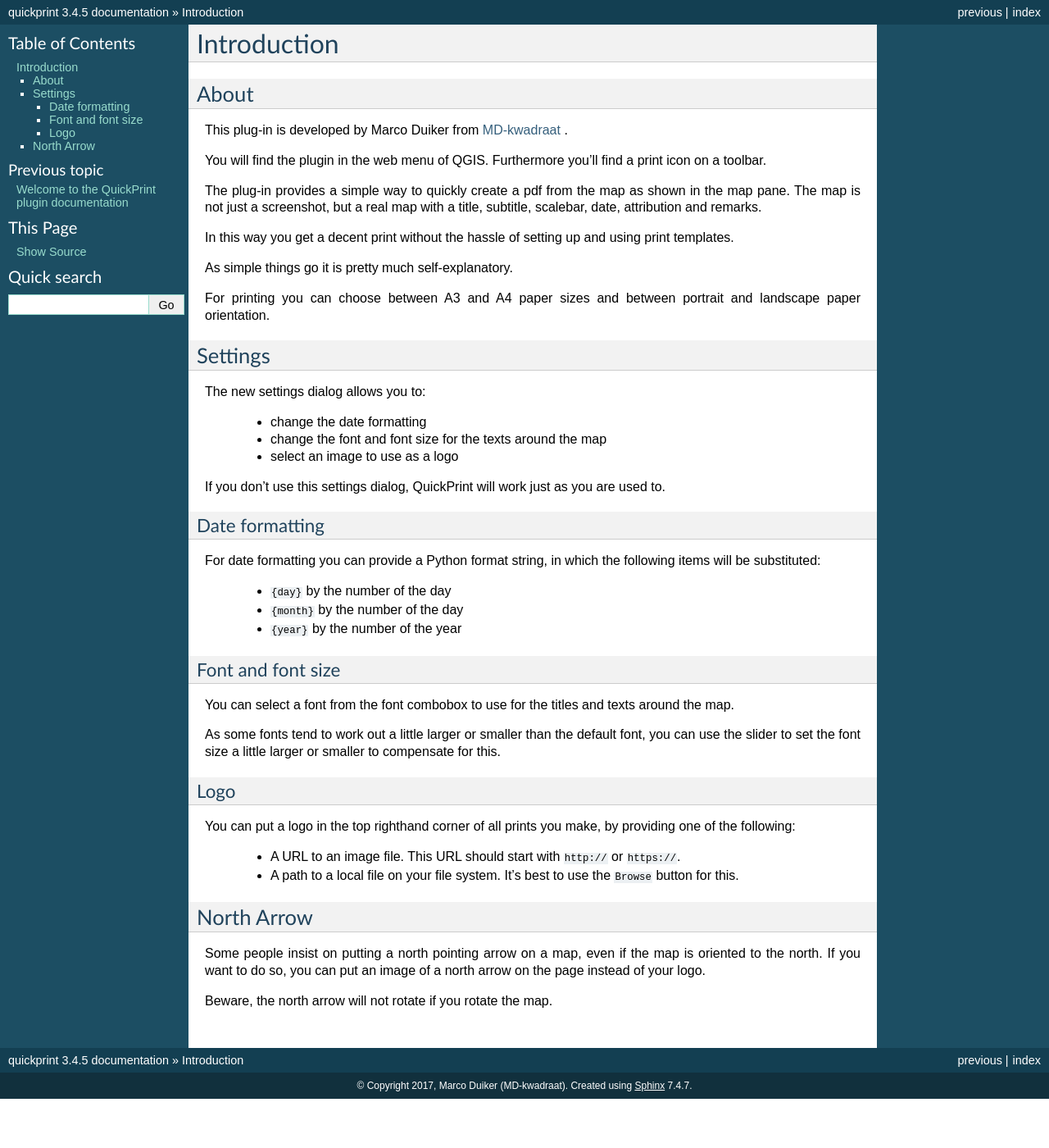
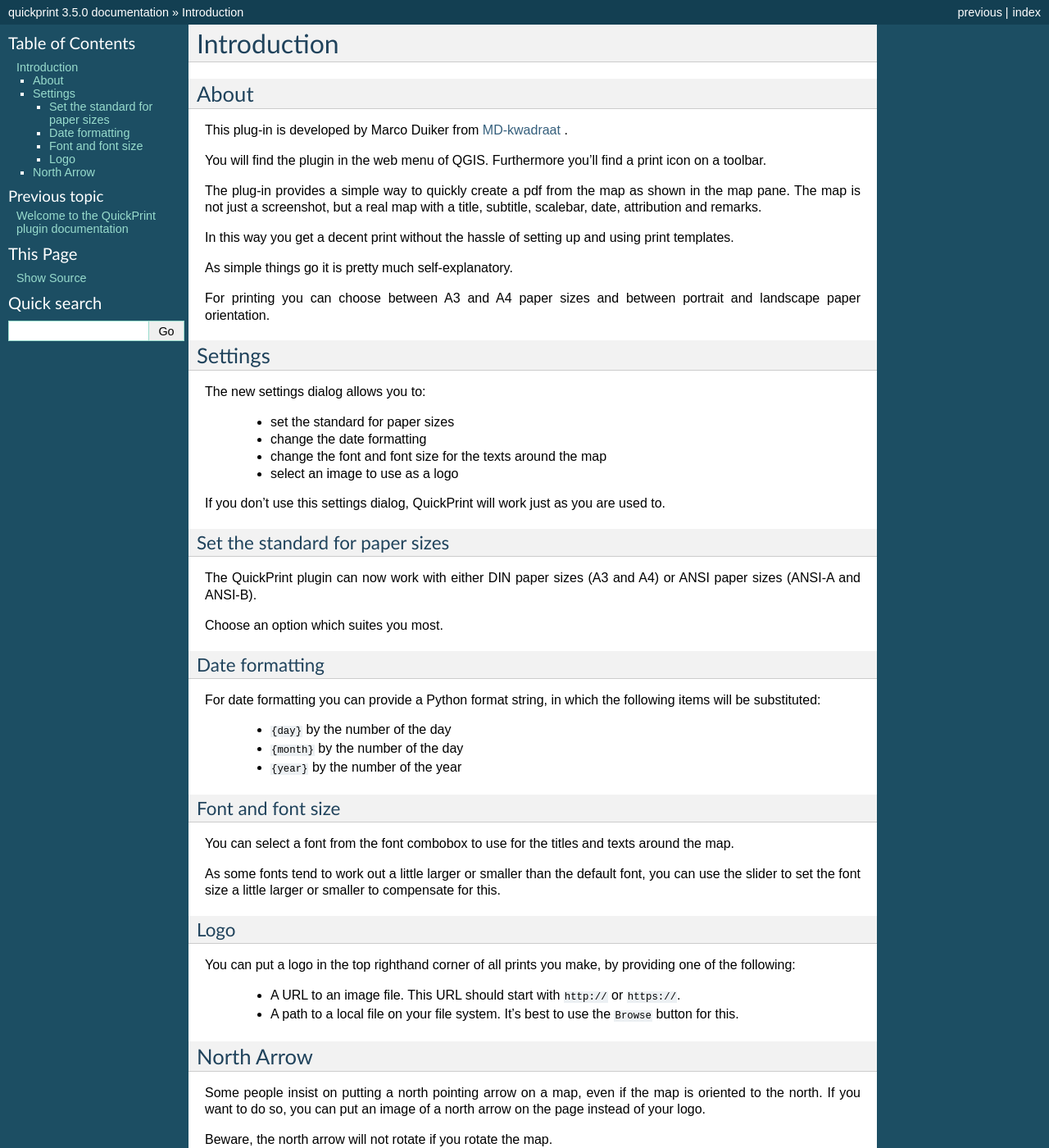
Before and after one commit to MarcoDuiker/QGIS_QuickPrint, a Sphinx documentation site: the page built from help/source/introduction.rst, in a window 1280 px wide and 1400 px high. Shown: the whole window at 82% size. Built offline with Sphinx 7.4.7, drawn with Linux system fonts in a browser that asks for light colours; formulas are drawn with MathJax 3; some of the changed text lies outside the part shown.

Commit message:
adapted help and metadata to added paper size standards option

```diff
--- a/help/source/conf.py
+++ b/help/source/conf.py
@@ -48,9 +48,9 @@
 # built documents.
 #
 # The short X.Y version.
-version = '3.4.5'
+version = '3.5.0'
 # The full version, including alpha/beta/rc tags.
-release = '3.4.5'
+release = '3.5.0'
 
 # The language for content autogenerated by Sphinx. Refer to documentation
 # for a list of supported languages.
--- a/help/source/introduction.rst
+++ b/help/source/introduction.rst
@@ -22,11 +22,20 @@
 
 The new settings dialog allows you to:
 
+   - set the standard for paper sizes
    - change the date formatting
    - change the font and font size for the texts around the map
    - select an image to use as a logo
 
 If you don't use this settings dialog, QuickPrint will work just as you are used to.
+
+
+Set the standard for paper sizes
+''''''''''''''''''''''''''''''''
+
+The QuickPrint plugin can now work with either DIN paper sizes (A3 and A4) or ANSI paper sizes (ANSI-A and ANSI-B).
+
+Choose an option which suites you most.
 
 
 Date formatting
--- a/metadata.txt
+++ b/metadata.txt
@@ -19,7 +19,7 @@
 
     The map is not just a screenshot, but a real map with a title, subtitle, scalebar, date, attribution and remarks. In this way you get a decent print without the hassle of setting up and using print templates.
 
-    You can choose between A3 and A4 paper sizes and between portrait and landscape paper orientation.
+    You can choose between A3 and A4 (or ANSI-A and ANSI-B) paper sizes and between portrait and landscape paper orientation.
 
     Some customizations are possible, like putting a logo on the page and setting a different font and font size.
 
```
Also changed, not shown: 11 other files.
